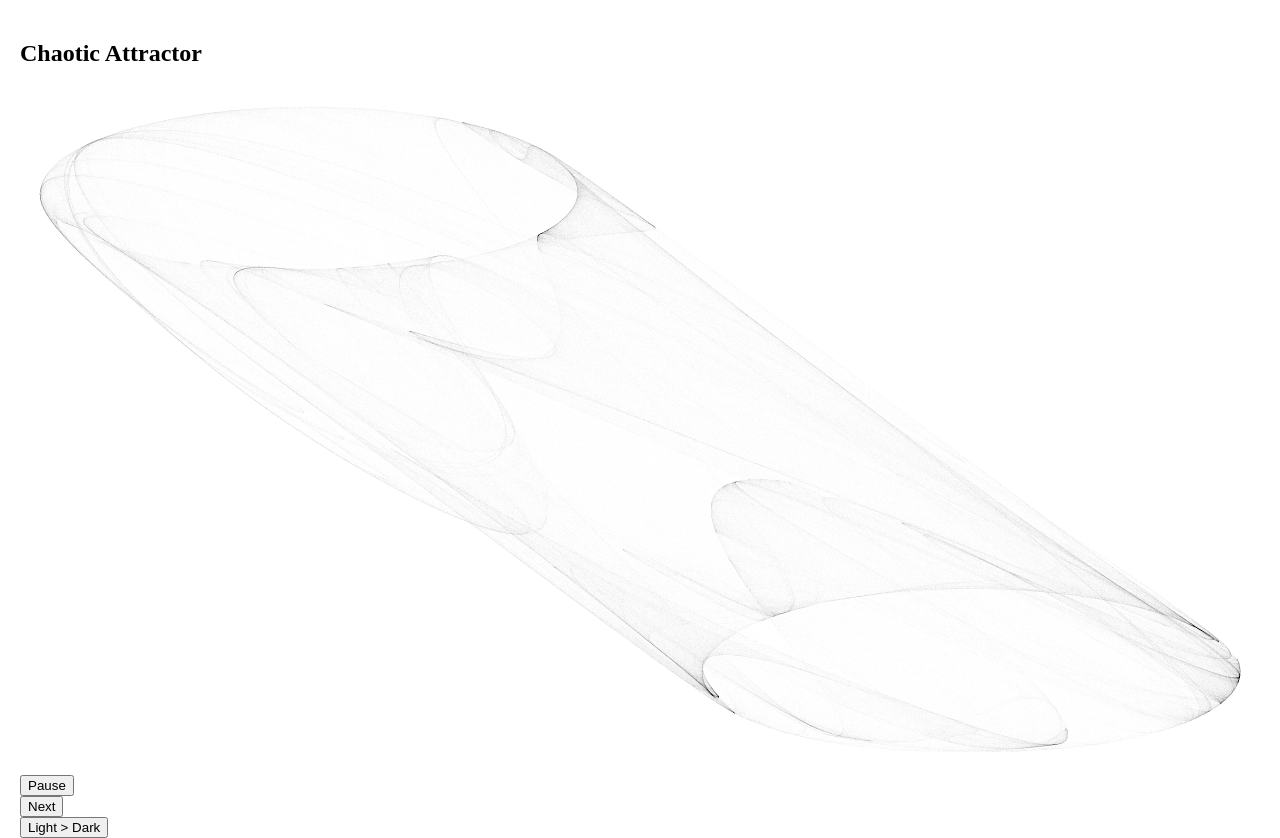
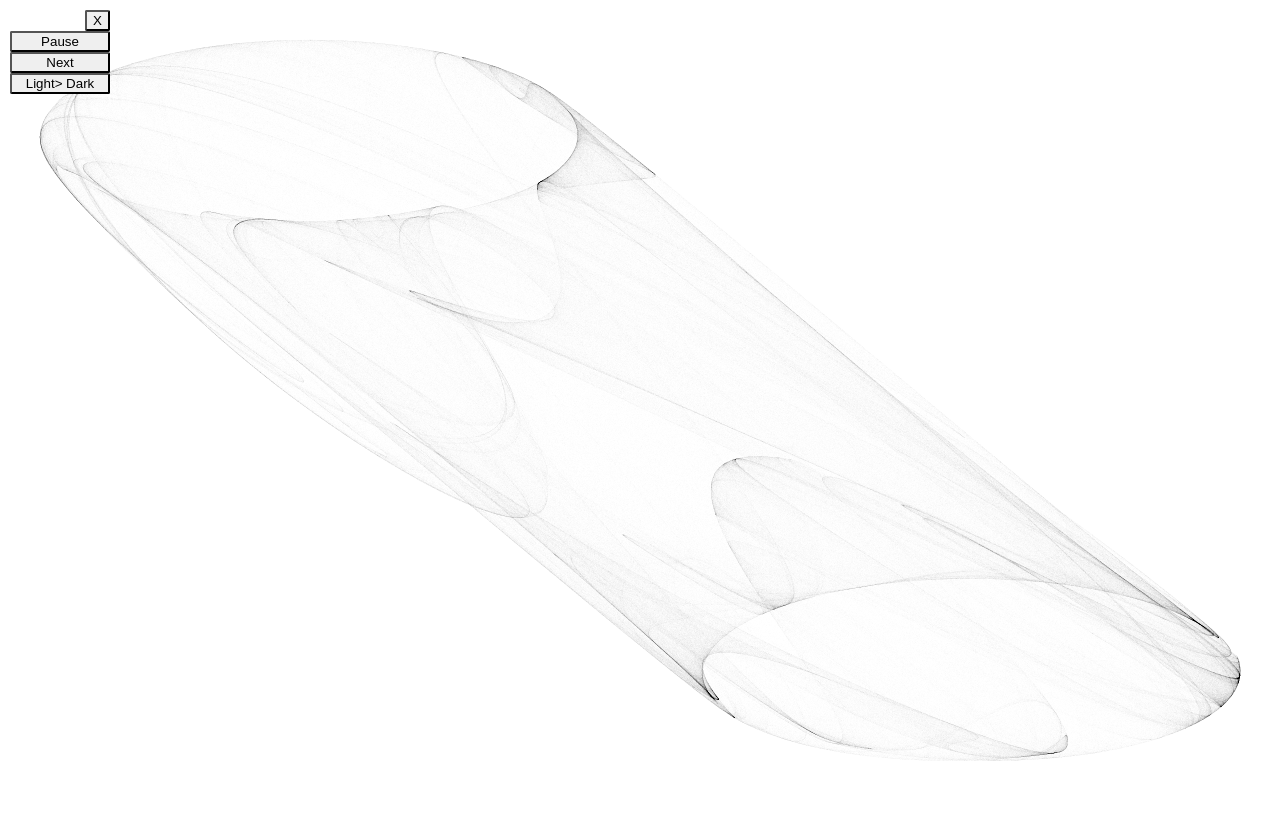
Before and after one commit to dmaynard/chaosvue, a Vue app: page / in a window 1280 px wide. After the commit the page ends 800 px from the top, so only its background shows below. Built offline with nearby package versions, Linux system fonts and the light colour scheme.

Commit message:
Adding Menu Bar

```diff
--- a/src/App.vue
+++ b/src/App.vue
@@ -1,10 +1,10 @@
 <template>
   <div id="app">
-    <h2>Chaotic Attractor</h2>
+
     <!-- These are the custom components we'll create -->
     <!-- Values for `my-box` are percentages of the width of the canvas. -->
     <!-- Each bar will take up an equal space of the canvas. -->
-    <chaos-canvas style="width: 100%; height: 90%; background-color:powderblue;">
+    <chaos-canvas style="width: 100%; height: 100%; background-color:powderblue;">
     </chaos-canvas>
 
 
--- a/src/components/ChaosCanvas.vue
+++ b/src/components/ChaosCanvas.vue
@@ -1,6 +1,13 @@
 <template>
 <div class="chaos-canvas-wrapper">
-  <canvas ref="chaos-canvas" @click="clickMethod"></canvas>
+  <canvas style="float: right; " ref="chaos-canvas" @click="clickMethod"></canvas>
+  <span class="menu-wrapper" style="width: 100px">
+    <div v-if=menuUp>
+      <button style="float: right" class="close" v-on:click="toggleLightMode">X</button>
+    </div>
+    <div v-else>
+      <button style="float: left" class="close" v-on:click="toggleLightMode">&#9776;</button>
+    </div>
     <div v-if=paused>
       <button v-on:click="startAnimation">Resume</button>
     </div>
@@ -10,12 +17,13 @@
     <button v-on:click="resetAttractor">Next</button>
 
     <div v-if=darkmode>
-    <button v-on:click="toggleLightMode">Dark > Light</button>
+      <button v-on:click="toggleLightMode">Dark> Light</button>
     </div>
     <div v-else>
-    <button v-on:click="toggleLightMode">Light > Dark</button>
+      <button v-on:click="toggleLightMode">Light> Dark</button>
     </div>
-  <slot></slot>
+  </span>
+
 </div>
 </template>
 
@@ -59,7 +67,8 @@ export default {
       displayDelayDefault: 300,
       displayDelay: 0,
       elapsedCPU: 0,
-      enoughMaxed: 15.0
+      enoughMaxed: 15.0,
+      menuUp: true
     }
   },
 
@@ -189,10 +198,10 @@ export default {
       this.displayDelay = 0;
       this.startNewAttractor = true;
     },
-    iteratePoint: function(x,y) {
+    iteratePoint: function(x, y) {
       let nx = Math.sin(y * this.b) - (this.c * Math.sin(x * this.b));
       let ny = Math.sin(x * this.a) + this.d * Math.cos(y * this.a);
-     return [nx,ny];
+      return [nx, ny];
     },
 
     iterateAttractor(init) {
@@ -221,7 +230,7 @@ export default {
 
         // nx = Math.sin(this.y * this.b) - (this.c * Math.sin(this.x * this.b));
         // ny = Math.sin(this.x * this.a) + this.d * Math.cos(this.y * this.a);
-        [this.x,this.y] = this.iteratePoint(this.x, this.y)
+        [this.x, this.y] = this.iteratePoint(this.x, this.y)
         // this.x = nx;
         // this.y = ny;
         if (init) { // first frame we measure range and domain
@@ -249,14 +258,14 @@ export default {
       let px = Math.floor(((x - this.xmin) / this.xrange) * (this.width - (2 * this.margin))) + this.margin;
       if ((px < 0) || (px > this.width)) console.log(" bad x " + px + " " + x);
       px = (px < 0) ? 0 : px;
-      px = (px > this.width-1) ? this.width-1 : px;
+      px = (px > this.width - 1) ? this.width - 1 : px;
       return px;
     },
     pixely(y) {
       let py = Math.floor(((y - this.ymin) / this.yrange) * (this.height - (2 * this.margin))) + this.margin;
       if ((py < 0) || (py > this.height)) console.log(" bad y " + py + " " + y);
       py = (py < 0) ? 0 : py;
-      py = (py > this.height-1) ? this.height-1 : py;
+      py = (py > this.height - 1) ? this.height - 1 : py;
       return py;
     },
     incPixel(x, y) {
@@ -310,3 +319,26 @@ export default {
 
 }
 </script>
+<style scoped>
+button {
+  width: 100%;
+  text: centered;
+  border-radius: 2px;
+}
+
+button.close {
+  width: 25px;
+  float: right;
+  border-radius: 2px;
+}
+
+canvas {
+  display: span;
+}
+
+span.menu-wrapper {
+  position: absolute;
+  top: 10px;
+  left: 10px;
+}
+</style>
```
Lines whose indentation alone changed are shown as unchanged.
